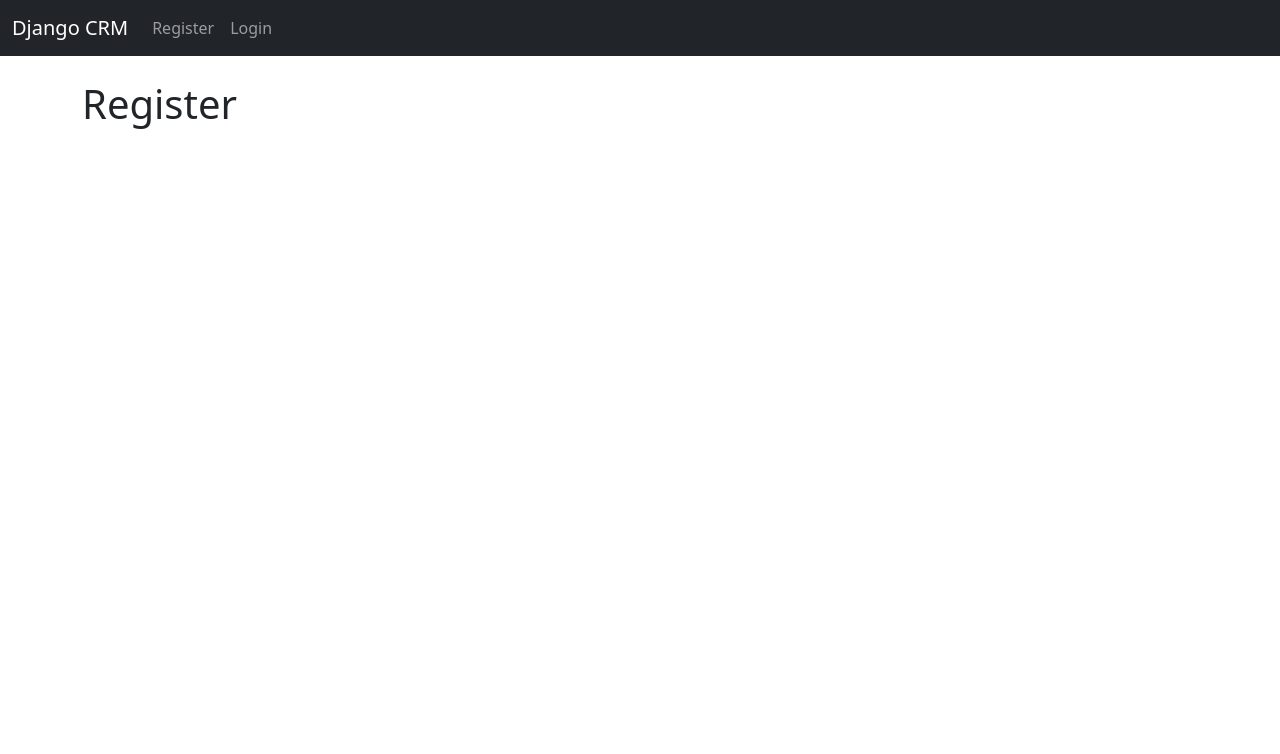
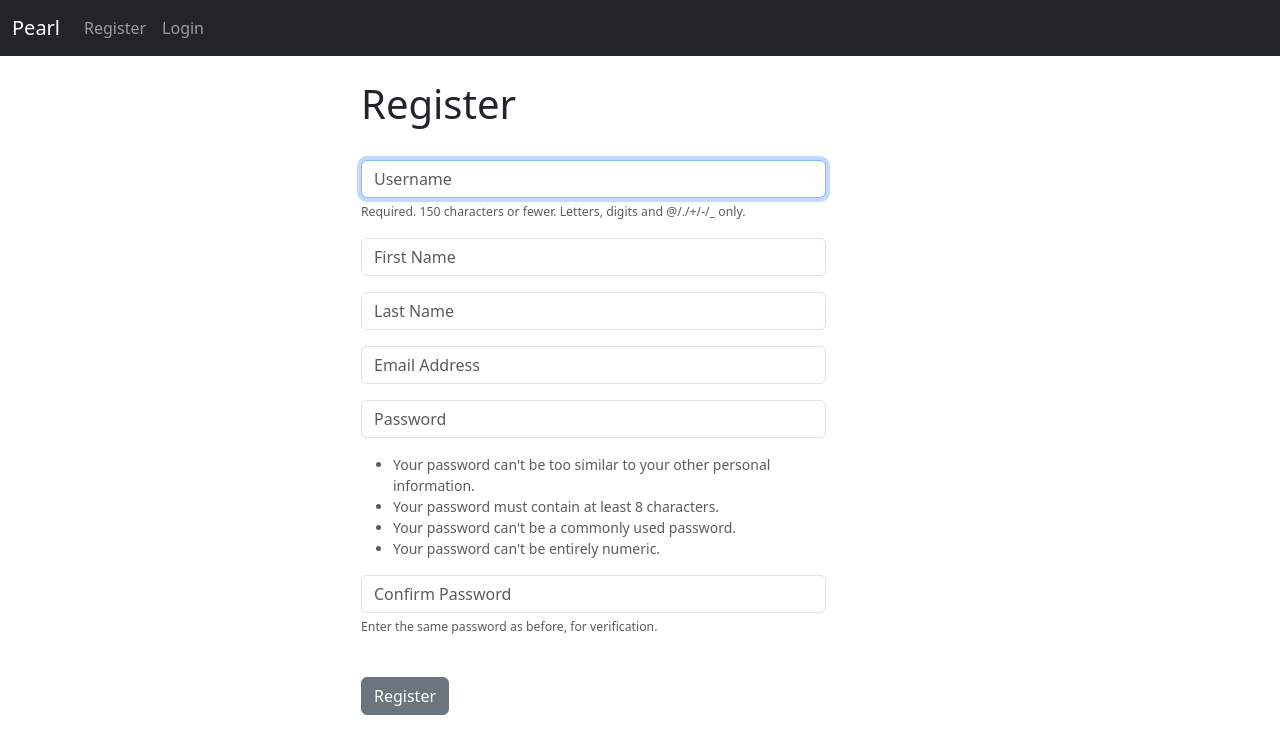
Before and after one commit to Desk888/pearl-crm-django, a Django app: page /register/ in a window 1280 px wide. Shown: the top 754 px of the page. Run offline with Django 5.2, Linux system fonts and the light colour scheme.

Commit message:
new changes

```diff
--- a/website/forms.py
+++ b/website/forms.py
@@ -26,7 +26,7 @@ class SignUpForm(UserCreationForm):
         super(SignUpForm, self).__init__(*args, **kwargs)
 
         self.fields['username'].widget.attrs['class'] = 'form-control'
-        self.fields['username'].widget.attrs['placeholder'] = 'User Name'
+        self.fields['username'].widget.attrs['placeholder'] = 'Username'
         self.fields['username'].label = ''
         self.fields['username'].help_text = (
             '<span class="form-text text-muted"><small>Required. 150 characters or fewer. '
--- a/website/templates/base.html
+++ b/website/templates/base.html
@@ -3,7 +3,7 @@
   <head>
     <meta charset="utf-8">
     <meta name="viewport" content="width=device-width, initial-scale=1">
-    <title>Django CRM</title>
+    <title>Pearl CRM</title>
     <link href="https://cdn.jsdelivr.net/npm/bootstrap@5.3.3/dist/css/bootstrap.min.css" rel="stylesheet" integrity="sha384-QWTKZyjpPEjISv5WaRU9OFeRpok6YctnYmDr5pNlyT2bRjXh0JMhjY6hW+ALEwIH" crossorigin="anonymous">
   </head>
   <body>
--- a/website/templates/home.html
+++ b/website/templates/home.html
@@ -9,7 +9,7 @@
 </br>
 <form method="POST" action="{% url 'home' %}">
     {% csrf_token %}
-    <form>
+    <form "col-md-5 offset-md-3">
         <div class="mb-3">
           <input type="text" class="form-control" name="username", placeholder="Username" required>
         </div>
--- a/website/templates/navbar.html
+++ b/website/templates/navbar.html
@@ -1,23 +1,23 @@
 <nav class="navbar navbar-expand-lg navbar-dark bg-dark">
     <div class="container-fluid">
-      <a class="navbar-brand" href="{% url 'home' %}">Django CRM</a>
+      <a class="navbar-brand" href="{% url 'home' %}">Pearl</a>
       <button class="navbar-toggler" type="button" data-bs-toggle="collapse" data-bs-target="#navbarSupportedContent" aria-controls="navbarSupportedContent" aria-expanded="false" aria-label="Toggle navigation">
         <span class="navbar-toggler-icon"></span>
       </button>
       <div class="collapse navbar-collapse" id="navbarSupportedContent">
         <ul class="navbar-nav me-auto mb-2 mb-lg-0">
-            {% if user.is_authenticated %}
+        {% if user.is_authenticated %}
           <li class="nav-item">
             <a class="nav-link" href="{% url 'logout' %}">Logout</a>
           </li>
-          {% else %}
+        {% else %}
           <li class="nav-item">
             <a class="nav-link" href="{% url 'register' %}">Register</a>
           </li>
           <li class="nav-item">
             <a class="nav-link" href="{% url 'home' %}">Login</a>
           </li>
-          {% endif %}
+        {% endif %}
         </ul>
       </div>
     </div>
--- a/website/templates/register.html
+++ b/website/templates/register.html
@@ -1,7 +1,29 @@
 {% extends 'base.html' %}
 
 {% block content %}
+<div class="col-md-5 offset-md-3">
 <h1>Register</h1>
 </br>
+<form method="POST" action="">
+    {% csrf_token %}
+    {% if form.errors %}
+        <div class="alert alert-warning alert-dismissible fade show" role="alert">
+            Your form has errors
+            {% for field in form %}
+                {% if field in form %}
+                    {{field.errors}}
+                {% endif %}
+            {% endfor %}
+            <button type="button" class="btn-close" data-bs-dismiss="alert" aria-label="Close"></button>
+        </div>
+    {% endif %}
 
+    {{ form.as_p}}
+    <br/>
+    <button type="submit" class="btn btn-secondary">Register</button>
+</form>
+
+
+
+</div>
 {% endblock %}
--- a/website/views.py
+++ b/website/views.py
@@ -1,6 +1,7 @@
 from django.shortcuts import render, redirect
 from django.contrib.auth import authenticate, login, logout
 from django.contrib import messages
+from website.forms import SignUpForm
 # Create your views here.
 
 def home(request):
@@ -26,4 +27,17 @@ def logout_user(request):
     return redirect('home')
 
 def register_user(request):
-    return render(request, 'register.html', {})
+    if request.method == 'POST':
+        form = SignUpForm(request.POST)
+        if form.is_valid():
+            form.save()
+            username = form.cleaned_data['username']
+            password = form.cleaned_data['password1']
+            user = authenticate(username=username, password=password)
+            login(request, user)
+            messages.success(request, "You have successfully registered. Welcome!")
+            return redirect('home')  # Redirect to a different page after successful registration
+    else:
+        form = SignUpForm()
+
+    return render(request, 'register.html', {'form': form})
```
Also changed, not shown: website/models.py (+13 -3 lines), website/migrations/0002_record.py (added), website/migrations/0003_delete_teacher.py (added).
